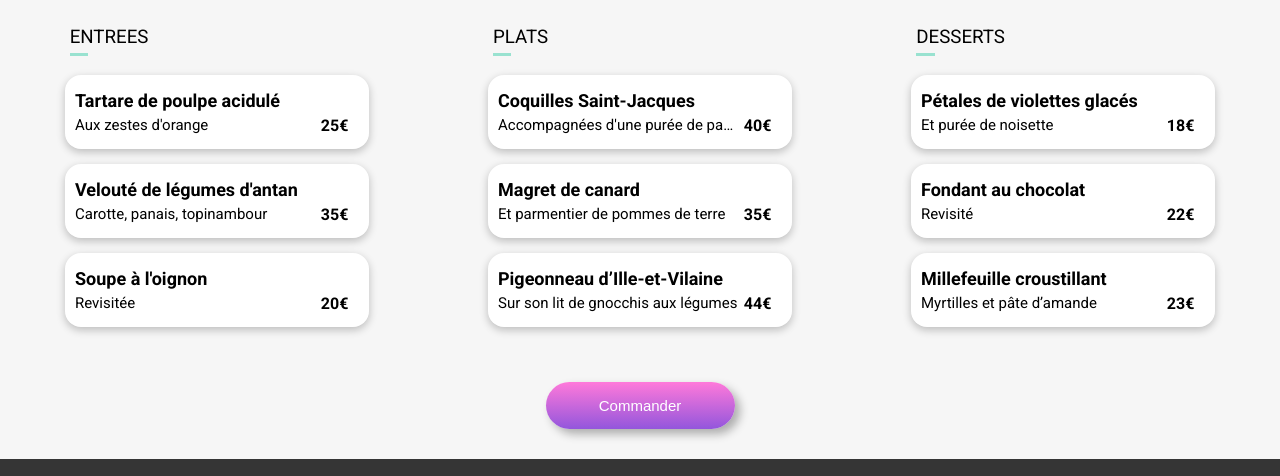
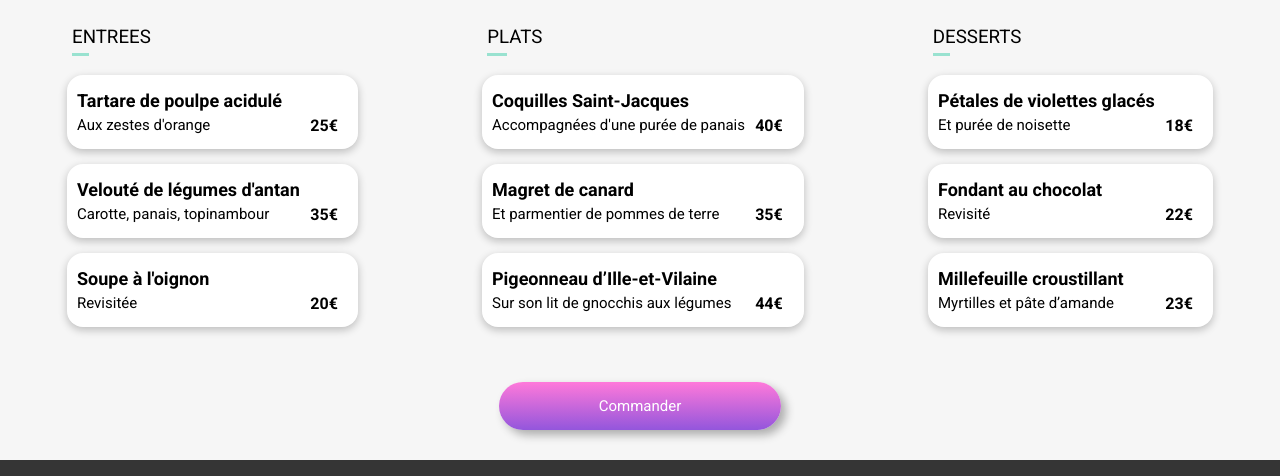
Before and after one commit to Leiaantou/LeiaAntou_3_14082021, a website: page a-la-francaise.html in a window 1280 px wide. Shown: the part 432-908 px from the top of the page. Drawn offline with Linux system fonts and the light colour scheme; a web font is replaced by a local one.

Commit message:
chgt footer/ajout ancre bouton explorer

```diff
--- a/a-la-francaise.html
+++ b/a-la-francaise.html
@@ -221,7 +221,7 @@
                     </div>
                 </div>
             </div>
-            <button type="button" class="commander__btn">Commander</button>
+            <a class="btn btn__commander">Commander</a>
         </div>
 
     </main>
--- a/sass/components/_buttons.scss
+++ b/sass/components/_buttons.scss
@@ -1,4 +1,4 @@
-/* bouton explorer restaurants et button commander*/
+/* bouton explorer restaurants et button commander
 button {
     border-radius: 30px;
     padding: 15px;
@@ -13,32 +13,42 @@ button {
         background: linear-gradient(0deg, lighten($color-primary, 10%), lighten($color-secondary, 5%));
         box-shadow: 10px 10px 10px rgb(0 0 0 / 40%);
     }
-}
+}*/
 
 /*bouton explorer restaurants*/
-.info__btn {
+.btn__info {
+    @include bouton;
     margin-top: 10px;
     margin-bottom: 30px;
+
+    &:hover {
+        @include bouton-hover;
+    }
 
     @include desktop-only {
         font-size: larger;
     }
+
+
 }
 
+
 /*bouton commander*/
-.pagemenu__card button {
+.btn__commander {
+    @include bouton;
+    width: 50%;
     margin: auto;
     display: block;
-}
-
-.commander__btn {
-    width: 50%;
 
     @include tablet-only {
         width: 30%;
     }
 
     @include desktop-only {
-        width: 15%;
+        width: 20%;
+    }
+
+    &:hover {
+        @include bouton-hover;
     }
 }
--- a/sass/layout/_footer.scss
+++ b/sass/layout/_footer.scss
@@ -1,22 +1,31 @@
-
-
 footer {
     background-color: #353535;
     display: flex;
     flex-direction: column;
     padding: 20px;
     line-height: 27px;
-    @include tablet-only{
+
+    @include tablet-only {
         padding-left: 40px;
     }
-    @include desktop-only{
+
+    @include desktop-only {
         padding-left: 50px;
+        display: flex;
+        flex-direction: row;
+        justify-content: space-between;
     }
 }
 
 footer a,
 footer i {
     color: white;
+}
+
+footer a {
+    @include desktop-only {
+        margin-left: 20px;
+    }
 }
 
 i.fas.fa-utensils {
@@ -36,4 +45,8 @@ footer span {
     font-family: $font-title;
     margin-bottom: 11px;
     font-size: large;
+
+    @include desktop-only {
+        flex: 1;
+    }
 }
--- a/sass/main.scss
+++ b/sass/main.scss
@@ -1,4 +1,5 @@
 @import "./utils/variables";
+@import"./utils/mixins";
 @import "./base/fonts";
 @import "./layout/header";
 @import "./pages/page-index";
--- a/sass/pages/_page-menu.scss
+++ b/sass/pages/_page-menu.scss
@@ -54,16 +54,6 @@ main.pagemenu {
 .checkbox_container {
     margin: auto;
     position: relative;
-
-    @include desktop-only {
-        width: 19rem;
-        max-width: 19rem;
-    }
-
-    @include largescreen-only {
-        width: 40rem;
-        max-width: 40rem;
-    }
 }
 
 .menu {
--- /dev/null
+++ b/sass/utils/_mixins.scss
@@ -0,0 +1,36 @@
+/*Medias queries*/
+@mixin tablet-only {
+    @media all and (min-width:map-get($breakpoints, tablet)) {
+        @content;
+    }
+}
+
+@mixin desktop-only {
+    @media all and (min-width:map-get($breakpoints, desktop)) {
+        @content;
+    }
+}
+
+@mixin largescreen-only {
+    @media all and (min-width:map-get($breakpoints, largescreen)) {
+        @content;
+    }
+}
+
+/*Boutons*/
+@mixin bouton {
+    border-radius: 30px;
+    padding: 15px;
+    color: white;
+    font-size: 15px;
+    border: none;
+    background: linear-gradient(0deg, $color-primary, $color-secondary);
+    box-shadow: 5px 5px 10px rgb(0 0 0 / 30%);
+    cursor: pointer;
+    text-align: center;
+}
+
+@mixin bouton-hover {
+    background: linear-gradient(0deg, lighten($color-primary, 10%), lighten($color-secondary, 5%));
+    box-shadow: 10px 10px 10px rgb(0 0 0 / 40%);
+}
--- a/sass/utils/_variables.scss
+++ b/sass/utils/_variables.scss
@@ -1,6 +1,7 @@
 $color-primary: #9356DC;
 $color-secondary: #ff79da;
 $color-tertiary: #99e2d0;
+
 
 
 $breakpoints: (
@@ -8,20 +9,3 @@ $breakpoints: (
     desktop: 1024px,
     largescreen: 1550px
 );
-@mixin tablet-only {
-    @media all and (min-width:map-get($breakpoints, tablet )){
-        @content;
-    }
-}
-
-@mixin desktop-only {
-    @media all and (min-width:map-get($breakpoints, desktop )){
-        @content;
-    }
-}
-
-@mixin largescreen-only {
-    @media all and (min-width:map-get($breakpoints, largescreen )){
-        @content;
-    }
-}
```
Also changed, not shown: index.html (+1 -1 lines), la-note-enchantee.html (+1 -1 lines), la-palette-du-gout.html (+1 -1 lines), le-delice-des-sens.html (+1 -1 lines), assets/css/style.css, 1 other file.
